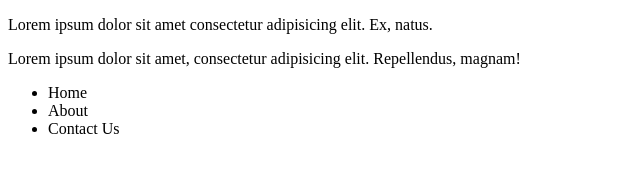
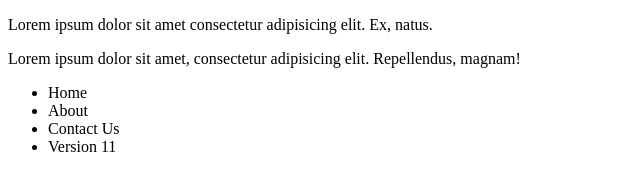
Before and after one commit to sravandevasani/learn-git, a plain HTML site: page index.html in a window 1280 px wide. Shown: the full height of the page, 0-640 px from the left. Drawn offline with Linux system fonts and the light colour scheme.

Commit message:
version11.1

```diff
--- a/index.html
+++ b/index.html
@@ -12,6 +12,7 @@
         <li>Home</li>
         <li>About</li>
         <li>Contact Us</li>
+        <li>Version 11</li>
     </ul>
 </body>
 </html>
```
